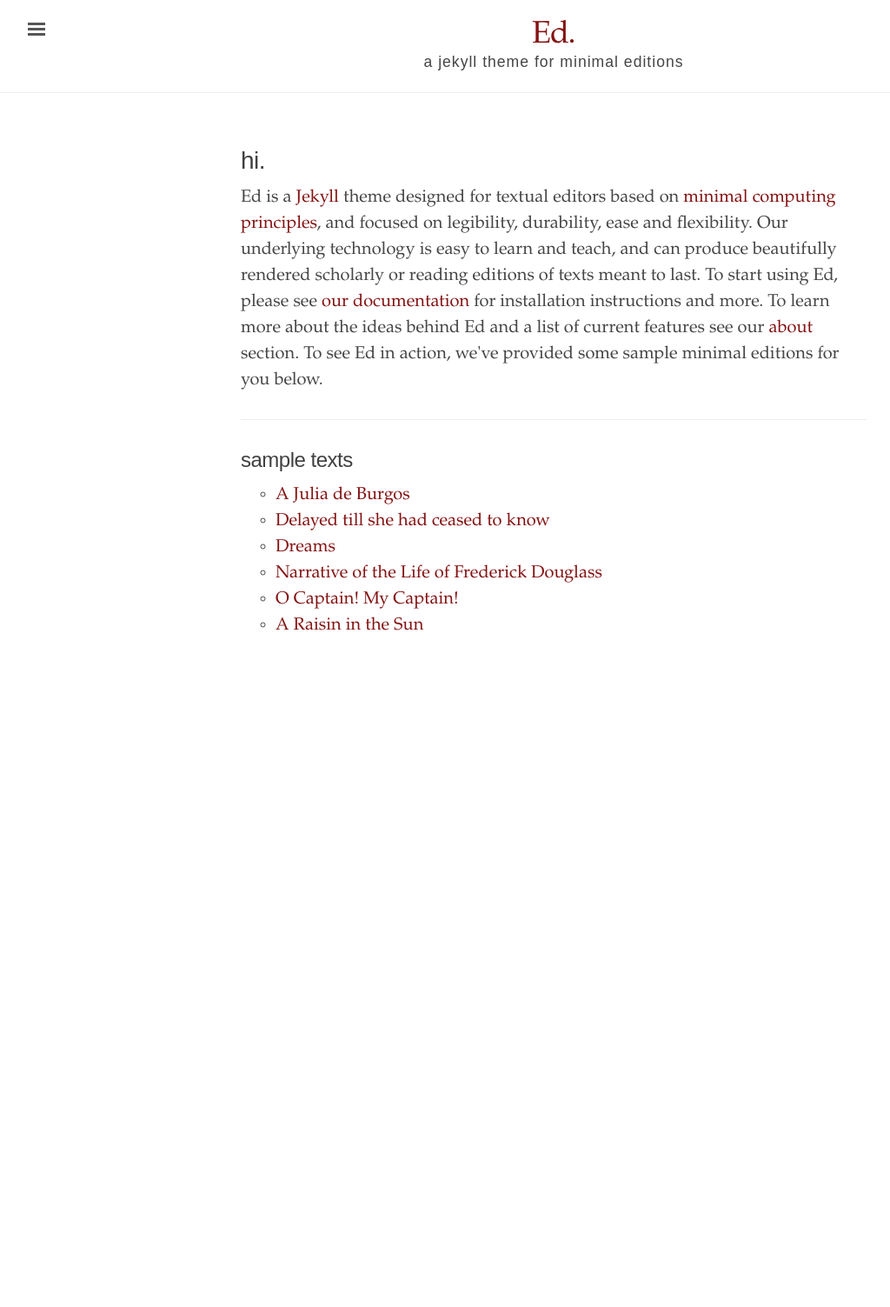
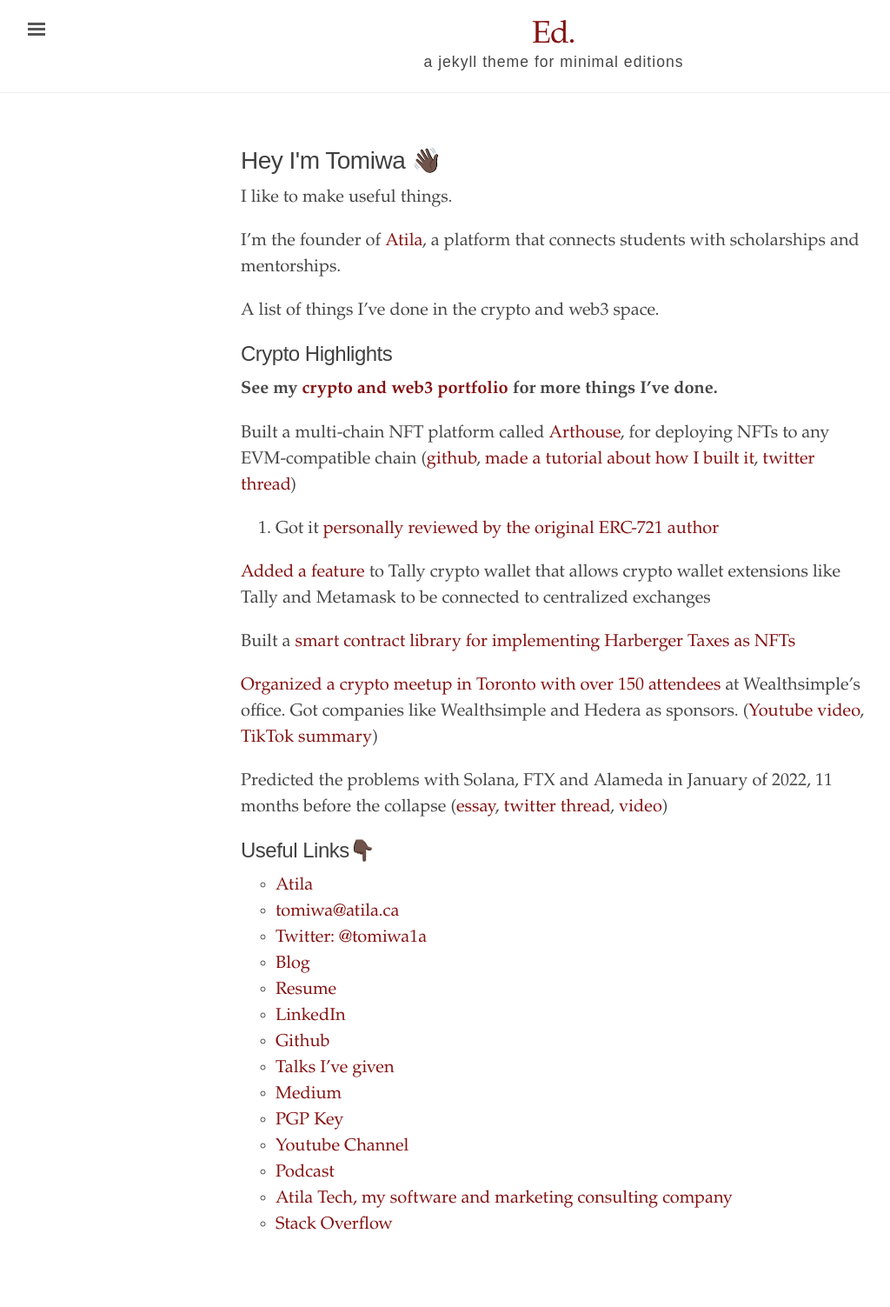
Before and after one commit to ademidun/personal-website, a Jekyll site: the page built from index.html, in a window 1280 px wide. Shown: the whole page at 87% size, without its empty margins (3-1027 px from the left). Built offline with Jekyll 4.4.1, drawn with Linux system fonts in a browser that asks for light colours; before the commit the page ends 900 px from its top, so only the background shows below that.

Commit message:
update index.html

```diff
--- a/index.html
+++ b/index.html
@@ -1,34 +1,37 @@
 ---
 layout: default
-title: "Ed."
+title: "Tomiwa Ademidun"
 ---
 <div class="introduction">
-  <h1>hi.</h1>
-
-<p>
-  Ed is a <a href="https://jekyllrb.com/" target="_blank">Jekyll</a> theme designed for textual
-  editors based on <a href="http://go-dh.github.io/mincomp/">minimal computing principles</a>, and
-  focused on legibility, durability, ease and flexibility. Our underlying technology is easy to
-  learn and teach, and can produce beautifully rendered scholarly or reading editions of texts meant
-  to last. To start using Ed, please see <a href="{{ site.baseurl }}/documentation/">our
-  documentation</a> for installation instructions and more. To learn more about the ideas behind Ed
-  and a list of current features see our <a href="{{ site.baseurl }}/about/">about</a> section. To
-  see Ed in action, we've provided some sample minimal editions for you below.
-</p>
+<h1>Hey I'm Tomiwa 👋🏿</h1>
+<p>I like to make useful things.</p>
+<p>I&rsquo;m the founder of <a href="https://atila.ca/">Atila</a>, a platform that connects students with scholarships and mentorships.</p>
+<p>A list of things I&rsquo;ve done in the crypto and web3 space.</p>
+<h2>Crypto Highlights</h2>
+<p><strong>See my </strong><a href="https://docs.google.com/document/d/1xhdkIDhRiWXqQfXKEe_TYJLH0pmRrUMBn8dyw713C5A/edit#"><strong>crypto and web3 portfolio</strong></a><strong> for more things I&rsquo;ve done.</strong></p>
+<p>Built a multi-chain NFT platform called <a href="https://art.atila.ca/">Arthouse</a>, for deploying NFTs to any EVM-compatible chain (<a href="https://github.com/atilatech/arthouse">github</a>, <a href="https://atila.ca/blog/tomiwa/how-to-build-a-multi-chain-nft-marketplace-on-ethereum-polygon-and-binance-smart-chain-using-solidity-react-hardhat-and-ethersjs/">made a tutorial about how I built it</a>, <a href="https://twitter.com/tomiwa1a/status/1531628638470230021">twitter thread</a>)</p>
+<ol>
+<li>Got it <a href="https://www.youtube.com/watch?v=A_wVSSXXGc8&amp;t=1356s">personally reviewed by the original ERC-721 author</a></li>
+</ol>
+<p><a href="https://github.com/tallycash/extension/pull/1831">Added a feature</a> to Tally crypto wallet that allows crypto wallet extensions like Tally and Metamask to be connected to centralized exchanges</p>
+<p>Built a <a href="https://github.com/atilatech/smart">smart contract library for implementing Harberger Taxes as NFTs</a></p>
+<p><a href="https://www.linkedin.com/posts/tademidun_desci-activity-6964938155292585984-YwQ4?utm_source=share&amp;utm_medium=member_desktop">Organized a crypto meetup in Toronto with over 150 attendees</a> at Wealthsimple&rsquo;s office. Got companies like Wealthsimple and Hedera as sponsors. (<a href="https://www.youtube.com/watch?v=G2xB4u5DNmY">Youtube video</a>, <a href="https://www.tiktok.com/@atila.tech/video/7143019159142632710">TikTok summary</a>)</p>
+<p>Predicted the problems with Solana, FTX and Alameda in January of 2022, 11 months before the collapse (<a href="https://atila.ca/blog/tomiwa/solanas-many-red-flags">essay</a>, <a href="https://www.youtube.com/watch?v=9LxKs1u21r8">twitter thread</a>, <a href="https://www.youtube.com/watch?v=9LxKs1u21r8">video</a>)</p>
+<h2>Useful Links👇🏿</h2>
+<ul>
+<li><a href="https://atila.ca/">Atila</a></li>
+<li><a href="mailto:tomiwa@atila.ca">tomiwa@atila.ca</a></li>
+<li><a href="http://twitter.com/tomiwa1a">Twitter: @tomiwa1a</a></li>
+<li><a href="http://blog.tomiwa.ca/">Blog</a></li>
+<li><a href="https://tomiwa.ca/resume.pdf">Resume</a></li>
+<li><a href="https://www.linkedin.com/in/tademidun/">LinkedIn</a></li>
+<li><a href="https://github.com/ademidun">Github</a></li>
+<li><a href="https://tomiwa.ca/talks">Talks I&rsquo;ve given</a></li>
+<li><a href="https://medium.com/@tomiwa1a">Medium</a></li>
+<li><a href="https://tomiwa.ca/pgp-public-key.txt">PGP Key</a></li>
+<li><a href="https://www.youtube.com/channel/UCqyaA4J-HtUSBdE7Ej1IUew">Youtube Channel</a></li>
+<li><a href="https://tomiwa.ca/podcast">Podcast</a></li>
+<li><a href="https://tech.atila.ca/">Atila Tech, my software and marketing consulting company</a></li>
+<li><a href="https://stackoverflow.com/users/5405197/tomiwa">Stack Overflow</a></li>
+</ul>
 </div>
-
-<hr>
-
-<div class="toc">
-  <h2>sample texts</h2>
-  <ul class="texts">
-  {% for item in site.texts %}
-
-    <li class="text-title">
-      <a href="{{ site.baseurl }}{{ item.url }}">
-        {{ item.title }}
-      </a>
-    </li>
-  {% endfor %}
-  </ul>
-</div>
```
